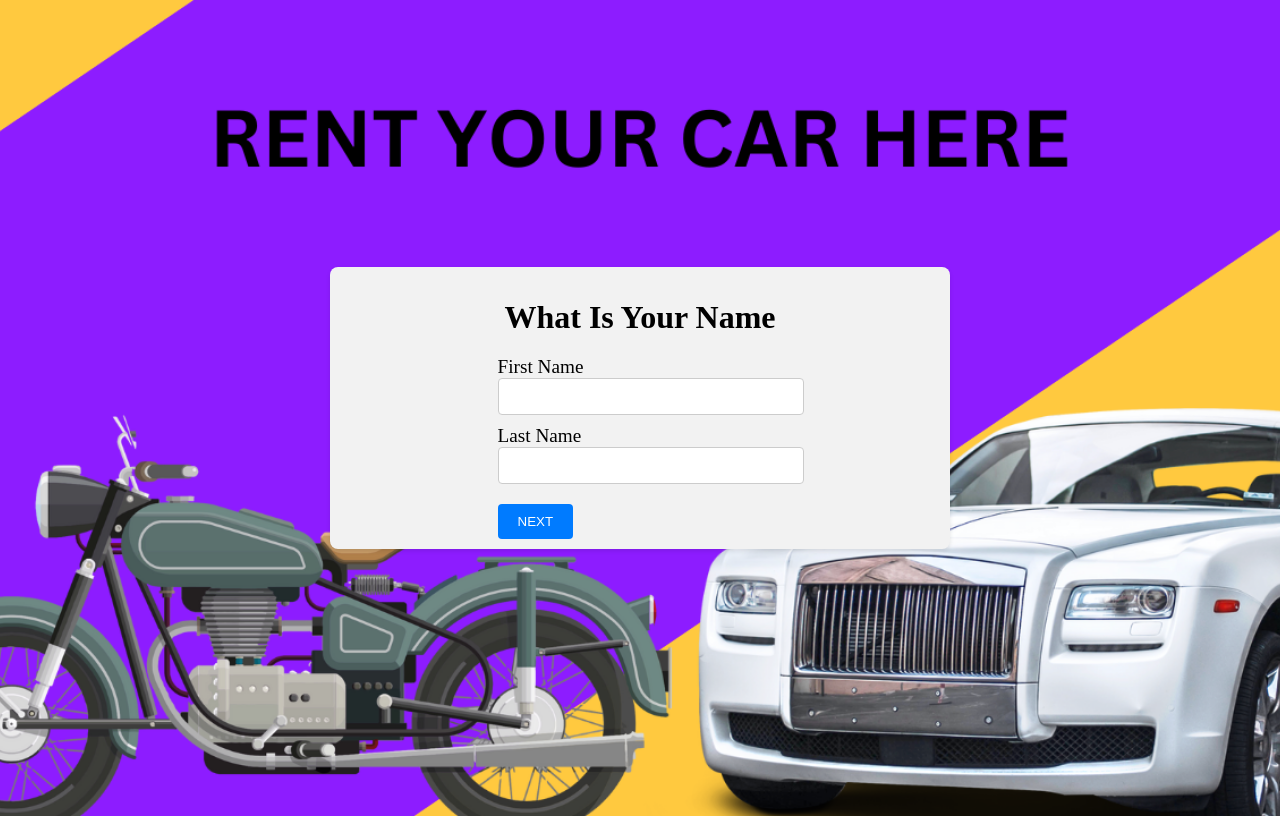
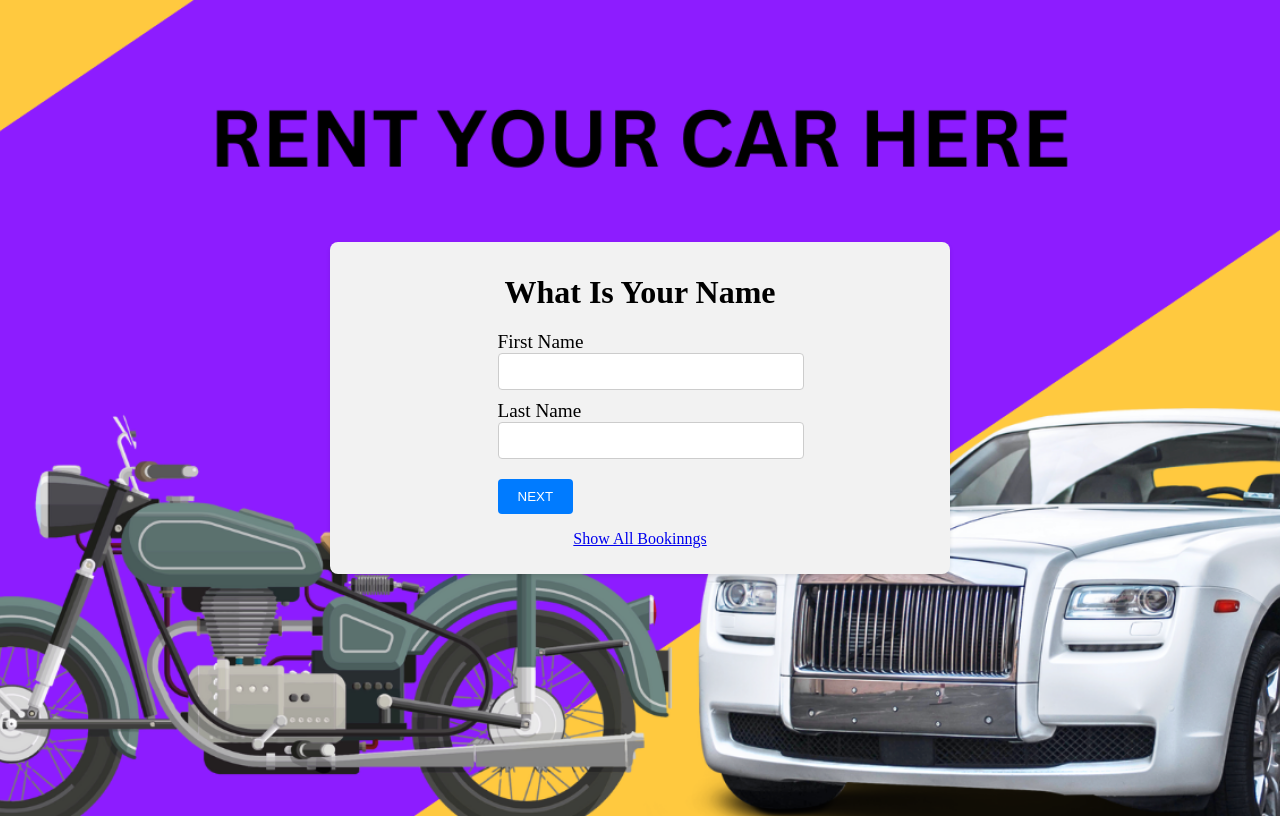
Before and after one commit to indranilmondal901/OCTALOGIC_TECH, a React (Create React App) app in the folder frontend/: page / in a window 1280 px wide. Built offline with nearby package versions, Linux system fonts and the light colour scheme.

Commit message:
1 booking link add

```diff
--- a/frontend/src/components/question1/UserQ.jsx
+++ b/frontend/src/components/question1/UserQ.jsx
@@ -1,6 +1,6 @@
 import React, { useState, useContext } from "react";
 import { Context } from "../../context/context";
-import { useNavigate } from 'react-router-dom';
+import { Link, useNavigate } from 'react-router-dom';
 import "../question1/UserQ.css"
 
 const UserQ = () => {
@@ -51,6 +51,9 @@ const UserQ = () => {
         NEXT
       </button>
       </div>
+      <Link to="/allbooking">
+      <p>Show All Bookinngs</p>
+      </Link>
     </div>
   );
 };
--- a/frontend/src/components/viewBookingsPage/Bookings.jsx
+++ b/frontend/src/components/viewBookingsPage/Bookings.jsx
@@ -1,4 +1,5 @@
 import React, { useEffect, useState } from 'react';
+import { Link } from 'react-router-dom';
 import axios from 'axios';
 import "../viewBookingsPage/Bookings.css"
 
@@ -46,6 +47,9 @@ const Bookings = () => {
                     ))}
                 </tbody>
             </table>
+            <Link to="/">
+                <p style={{ color: "red" }}>Back To Home Page</p>
+            </Link>
         </>
     );
 }
```
